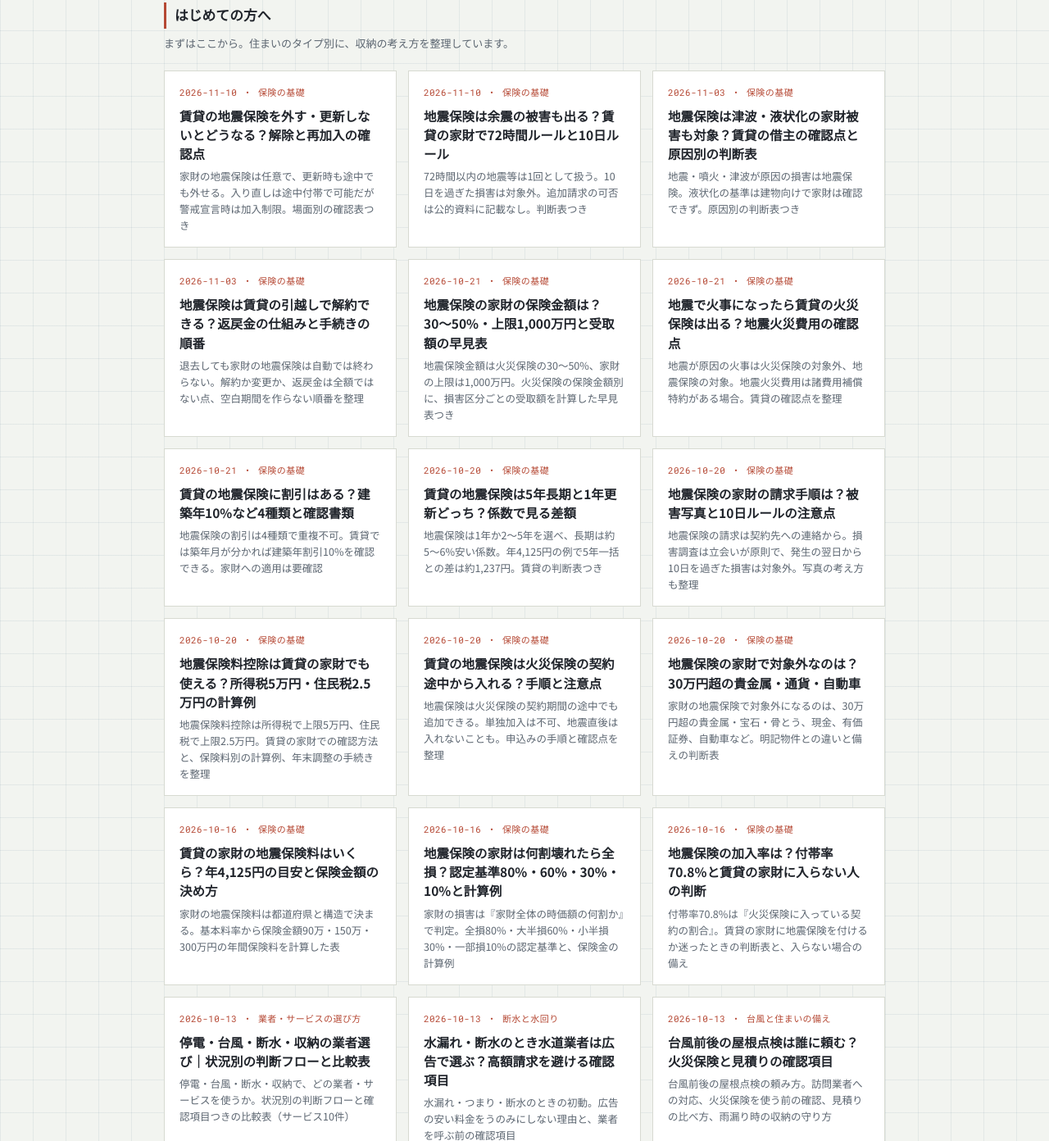
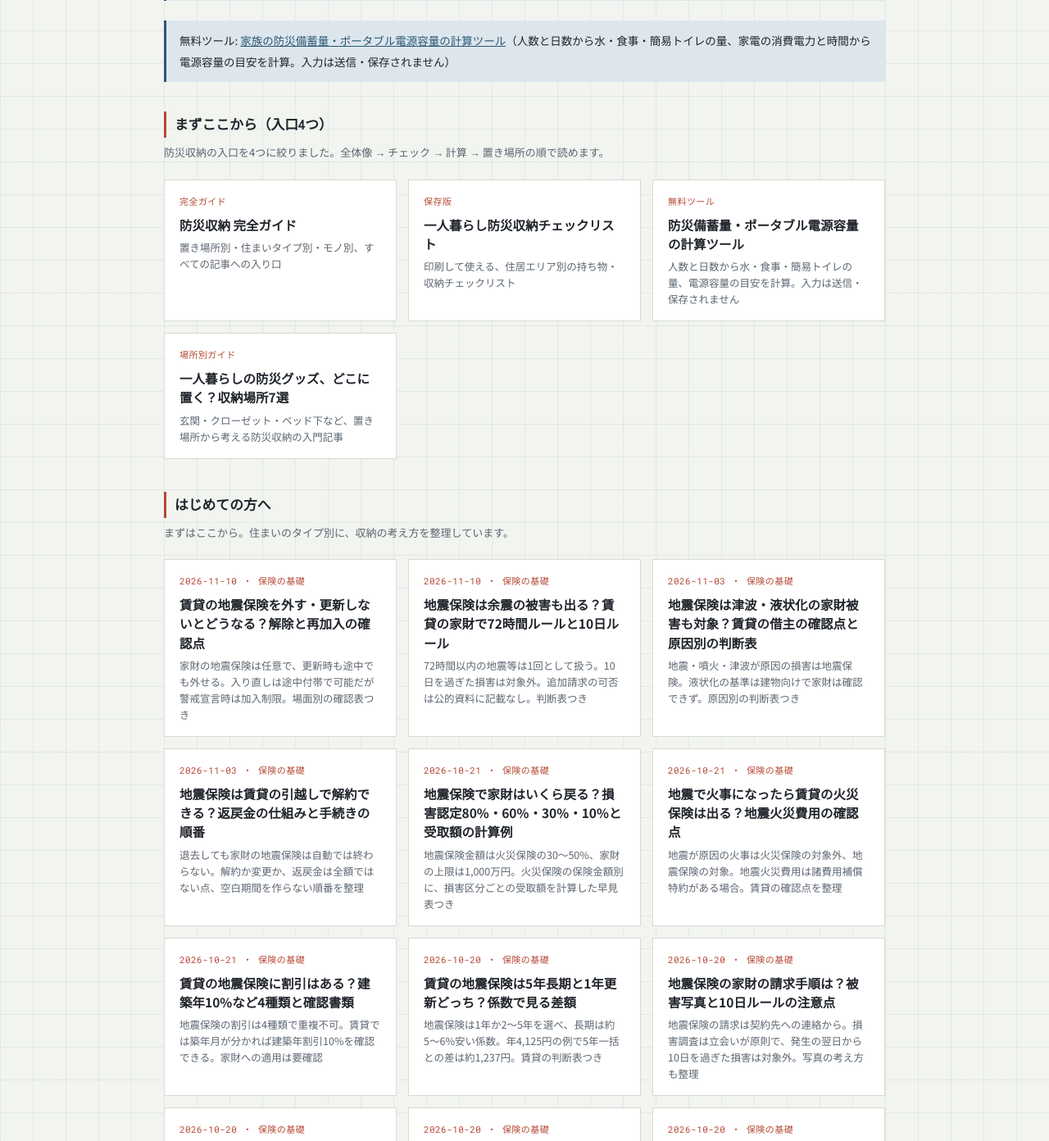
Before and after one commit to solederlego8-a11y/sonaeru-shunou, a plain HTML site: page index.html in a window 1280 px wide. Shown: the part 683-2075 px from the top of the page at 82% size. Drawn offline with Linux system fonts and the light colour scheme.

Commit message:
SEOトライアル反映：トップ素性文＋入口4つ固定枠、地震保険3記事のタイトル差別化

```diff
--- a/index.html
+++ b/index.html
@@ -75,6 +75,7 @@ if(typeof gtag==='function'){document.addEventListener('click',function(e){var a
       <p class="eyebrow">sonaeru-shunou</p>
       <h1>防災グッズ、どこに・どう収納する？<br>賃貸でも狭い部屋でも無理なく備える。</h1>
       <p class="lede">「何を備えるか」はもう十分語られています。このメディアが扱うのは「それをどこに・どう収納するか」。玄関、クローゼット、ベッド下、キッチン——賃貸でも原状回復できる形で、生活動線を邪魔せずに備えるための収納アイデアと商品比較をお届けします。</p>
+      <p class="lede">そなえる収納は、賃貸・一人暮らしの防災グッズの「収納場所」に特化したメディアです。備蓄量の計算ツールと、置き場所別のチェックリストを無料で公開しています（sonaegurashi.comなど類似名称のサイトとは別のサイトです）。</p>
     </div>
 
     <div class="disclosure">
@@ -83,6 +84,31 @@ if(typeof gtag==='function'){document.addEventListener('click',function(e){var a
     </div>
 
     <div class="callout note">無料ツール: <a href="bichiku-keisan.html">家族の防災備蓄量・ポータブル電源容量の計算ツール</a>（人数と日数から水・食事・簡易トイレの量、家電の消費電力と時間から電源容量の目安を計算。入力は送信・保存されません）</div>
+
+    <h2 class="sectiontitle">まずここから（入口4つ）</h2>
+    <p class="sectionlede">防災収納の入口を4つに絞りました。全体像 → チェック → 計算 → 置き場所の順で読めます。</p>
+    <div class="catgrid">
+      <a class="card" href="guide.html">
+        <span class="cat">完全ガイド</span>
+        <span class="t">防災収納 完全ガイド</span>
+        <span class="d">置き場所別・住まいタイプ別・モノ別、すべての記事への入り口</span>
+      </a>
+      <a class="card" href="articles/hitorigurashi-bousai-checklist.html">
+        <span class="cat">保存版</span>
+        <span class="t">一人暮らし防災収納チェックリスト</span>
+        <span class="d">印刷して使える、住居エリア別の持ち物・収納チェックリスト</span>
+      </a>
+      <a class="card" href="bichiku-keisan.html">
+        <span class="cat">無料ツール</span>
+        <span class="t">防災備蓄量・ポータブル電源容量の計算ツール</span>
+        <span class="d">人数と日数から水・食事・簡易トイレの量、電源容量の目安を計算。入力は送信・保存されません</span>
+      </a>
+      <a class="card" href="articles/hitorigurashi-bousai-syunou-basho.html">
+        <span class="cat">場所別ガイド</span>
+        <span class="t">一人暮らしの防災グッズ、どこに置く？収納場所7選</span>
+        <span class="d">玄関・クローゼット・ベッド下など、置き場所から考える防災収納の入門記事</span>
+      </a>
+    </div>
 
     <h2 class="sectiontitle">はじめての方へ</h2>
     <p class="sectionlede">まずはここから。住まいのタイプ別に、収納の考え方を整理しています。</p>
@@ -109,7 +135,7 @@ if(typeof gtag==='function'){document.addEventListener('click',function(e){var a
       </a>
       <a class="card" href="articles/jishin-hoken-kazai-hokenkingaku-30-50-ukitorigaku.html">
         <span class="cat">2026-10-21 ・ 保険の基礎</span>
-        <span class="t">地震保険の家財の保険金額は？30〜50%・上限1,000万円と受取額の早見表</span>
+        <span class="t">地震保険で家財はいくら戻る？損害認定80%・60%・30%・10%と受取額の計算例</span>
         <span class="d">地震保険金額は火災保険の30〜50%、家財の上限は1,000万円。火災保険の保険金額別に、損害区分ごとの受取額を計算した早見表つき</span>
       </a>
       <a class="card" href="articles/jishin-hoken-chintai-jishin-kasai-kasai-hoken-taisho-gai.html">
@@ -149,7 +175,7 @@ if(typeof gtag==='function'){document.addEventListener('click',function(e){var a
       </a>
       <a class="card" href="articles/jishin-hoken-kazai-hokenryo-chintai-hitorigurashi.html">
         <span class="cat">2026-10-16 ・ 保険の基礎</span>
-        <span class="t">賃貸の家財の地震保険料はいくら？年4,125円の目安と保険金額の決め方</span>
+        <span class="t">家財の地震保険料は年いくら？保険金額90万・150万・300万円で計算した早見表【賃貸・一人暮らし】</span>
         <span class="d">家財の地震保険料は都道府県と構造で決まる。基本料率から保険金額90万・150万・300万円の年間保険料を計算した表</span>
       </a>
       <a class="card" href="articles/jishin-hoken-kazai-songai-nintei-80-60-30-10.html">
@@ -159,7 +185,7 @@ if(typeof gtag==='function'){document.addEventListener('click',function(e){var a
       </a>
       <a class="card" href="articles/jishin-hoken-kanyuritsu-chintai-kazai-hairanai.html">
         <span class="cat">2026-10-16 ・ 保険の基礎</span>
-        <span class="t">地震保険の加入率は？付帯率70.8%と賃貸の家財に入らない人の判断</span>
+        <span class="t">賃貸で地震保険に入らないとどうなる？付帯率70.8%の内訳と、入らない人の代替策</span>
         <span class="d">付帯率70.8%は『火災保険に入っている契約の割合』。賃貸の家財に地震保険を付けるか迷ったときの判断表と、入らない場合の備え</span>
       </a>
       <a class="card" href="articles/bousai-gyosha-erabi-hub-joukyou-betsu.html">
```
Also changed, not shown: articles/jishin-hoken-kanyuritsu-chintai-kazai-hairanai.html (+3 -3 lines), articles/jishin-hoken-kazai-hokenkingaku-30-50-ukitorigaku.html (+3 -3 lines), articles/jishin-hoken-kazai-hokenryo-chintai-hitorigurashi.html (+3 -3 lines), blog.html (+3 -3 lines).
